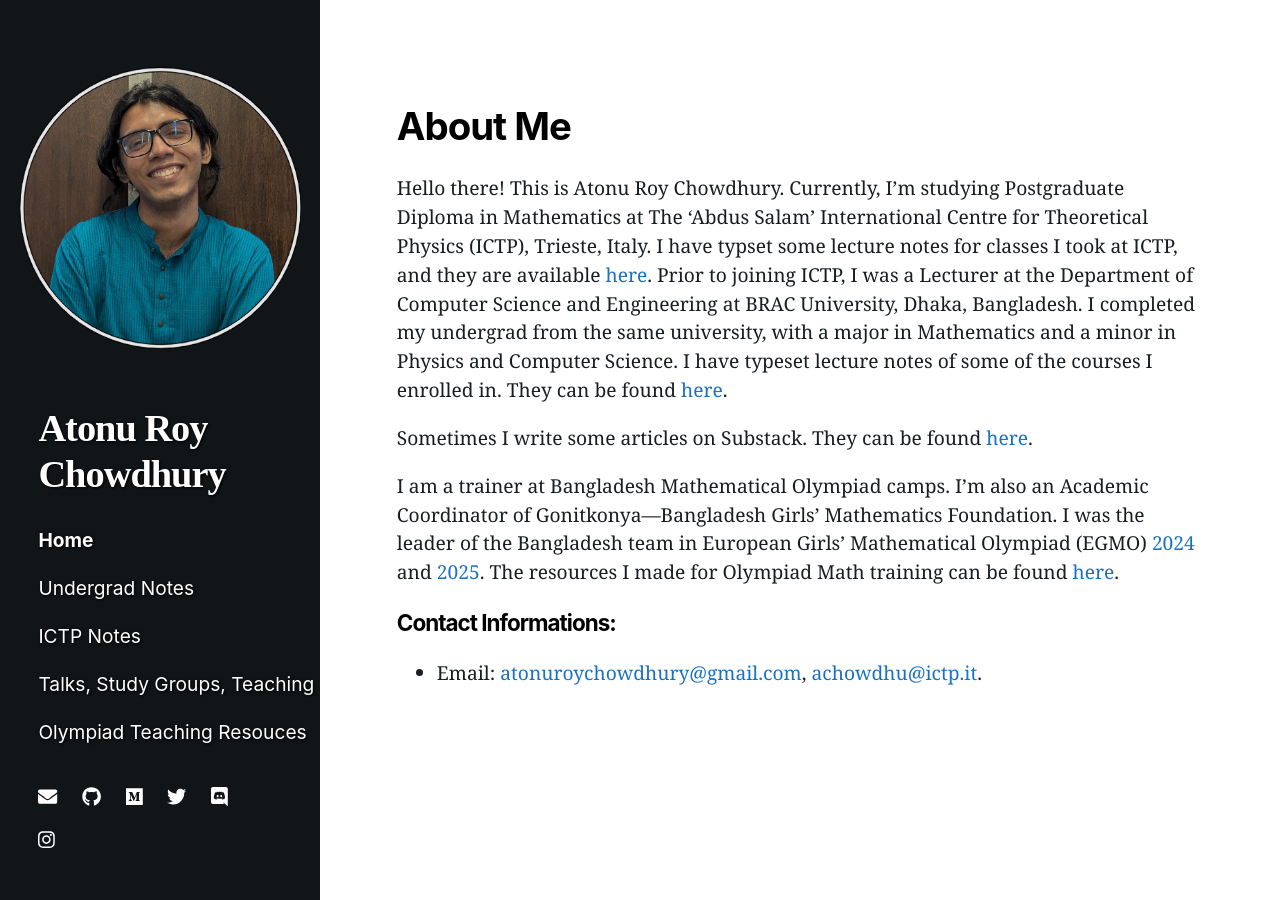
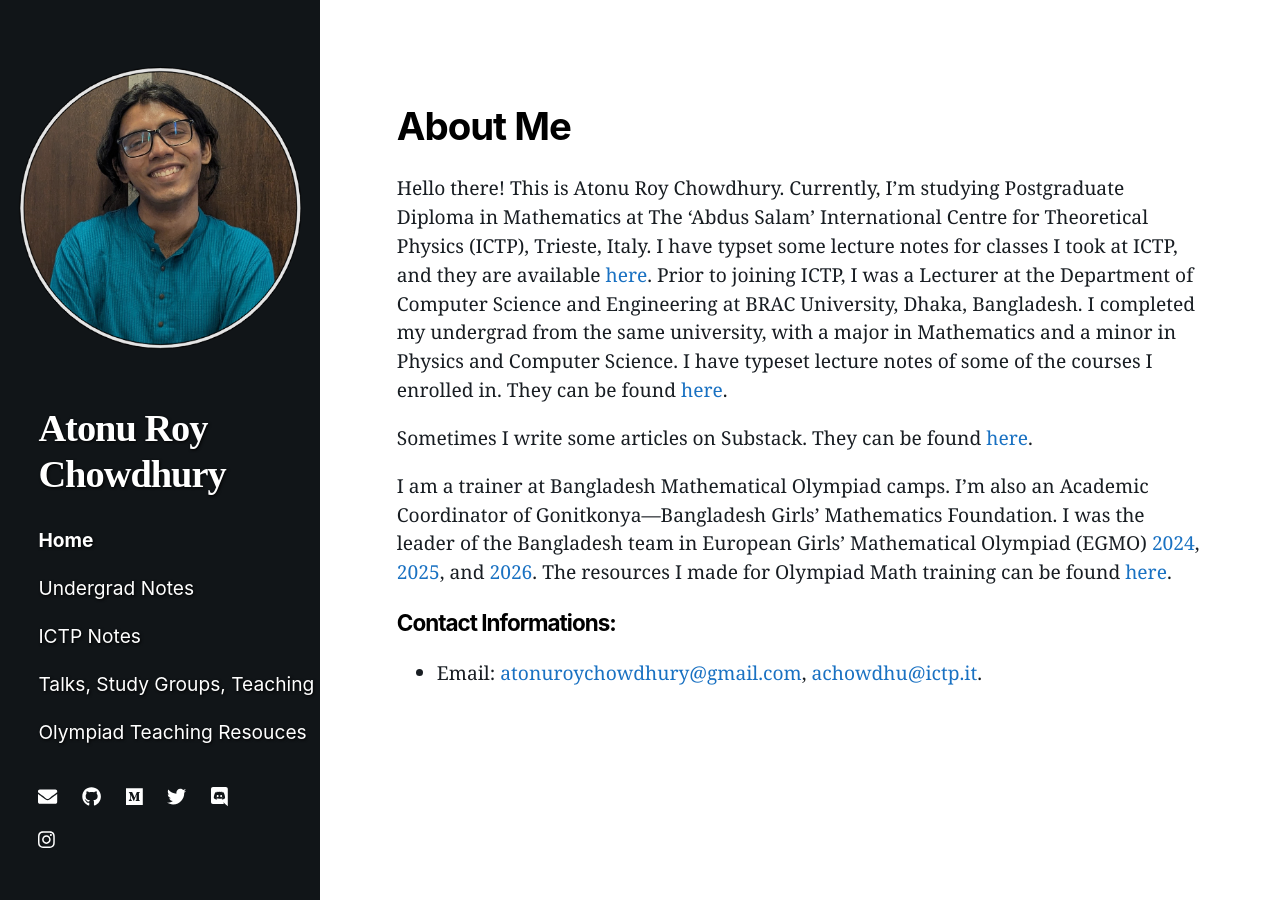
Before and after one commit to atonurc/atonurc.github.io, a Jekyll site: the page built from index.markdown, in a window 1280 px wide. Built offline with Jekyll 4.4.1, drawn with Linux system fonts in a browser that asks for light colours; nearby versions of some CDN libraries.

Commit message:
wehrkcvw

```diff
--- a/index.markdown
+++ b/index.markdown
@@ -16,7 +16,7 @@ I completed my undergrad from the same university, with a major in Mathematics a
 
 Sometimes I write some articles on Substack. They can be found [here](https://atonurc.substack.com). <!-- I also plan to add them to [this site](/writings).  -->
 
-I am a trainer at Bangladesh Mathematical Olympiad camps. I'm also an Academic Coordinator of Gonitkonya—Bangladesh Girls' Mathematics Foundation. I was the leader of the Bangladesh team in European Girls' Mathematical Olympiad (EGMO) [2024](https://www.egmo.org/egmos/egmo13/countries/country76/) and [2025](https://www.egmo.org/egmos/egmo14/countries/country76/). The resources I made for Olympiad Math training can be found [here](/olymath).
+I am a trainer at Bangladesh Mathematical Olympiad camps. I'm also an Academic Coordinator of Gonitkonya—Bangladesh Girls' Mathematics Foundation. I was the leader of the Bangladesh team in European Girls' Mathematical Olympiad (EGMO) [2024](https://www.egmo.org/egmos/egmo13/countries/country76/), [2025](https://www.egmo.org/egmos/egmo14/countries/country76/), and [2026](https://www.egmo.org/egmos/egmo15/countries/country76/). The resources I made for Olympiad Math training can be found [here](/olymath).
 
 
 ### Contact Informations:
```
